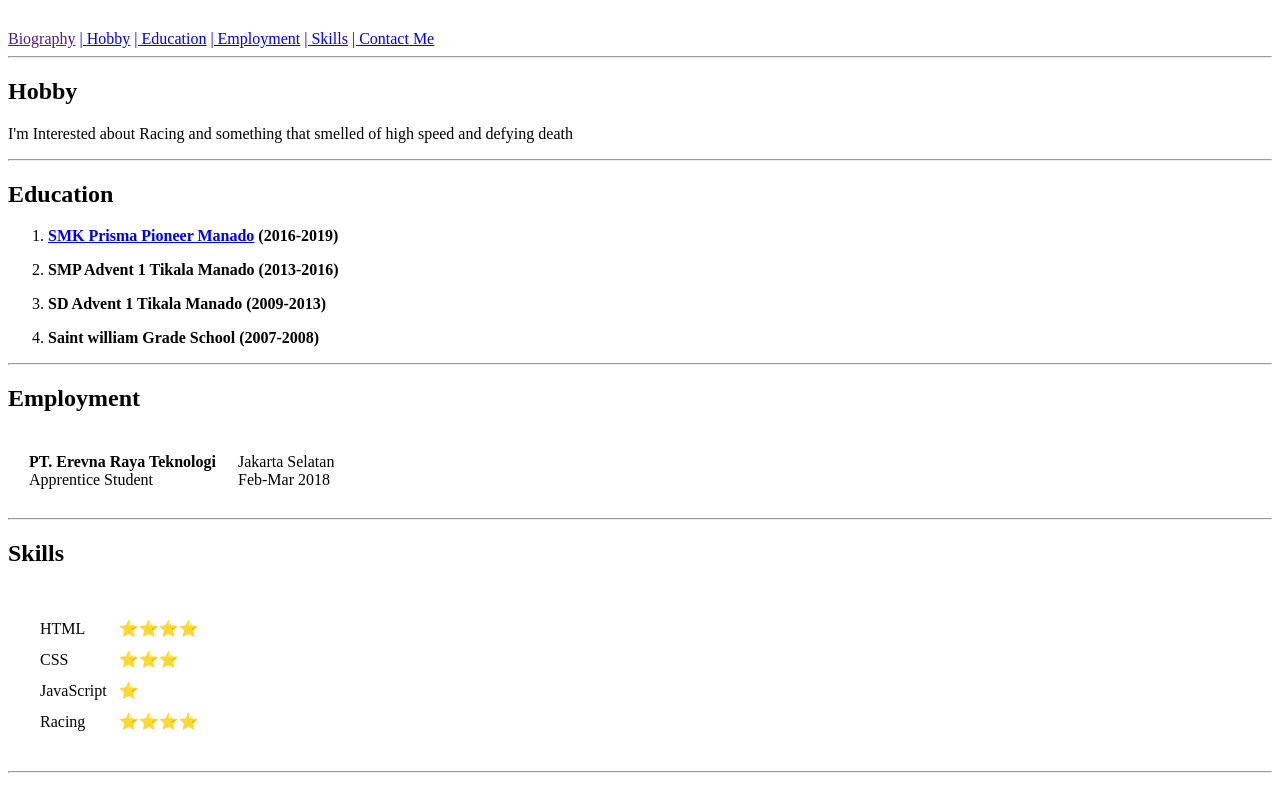
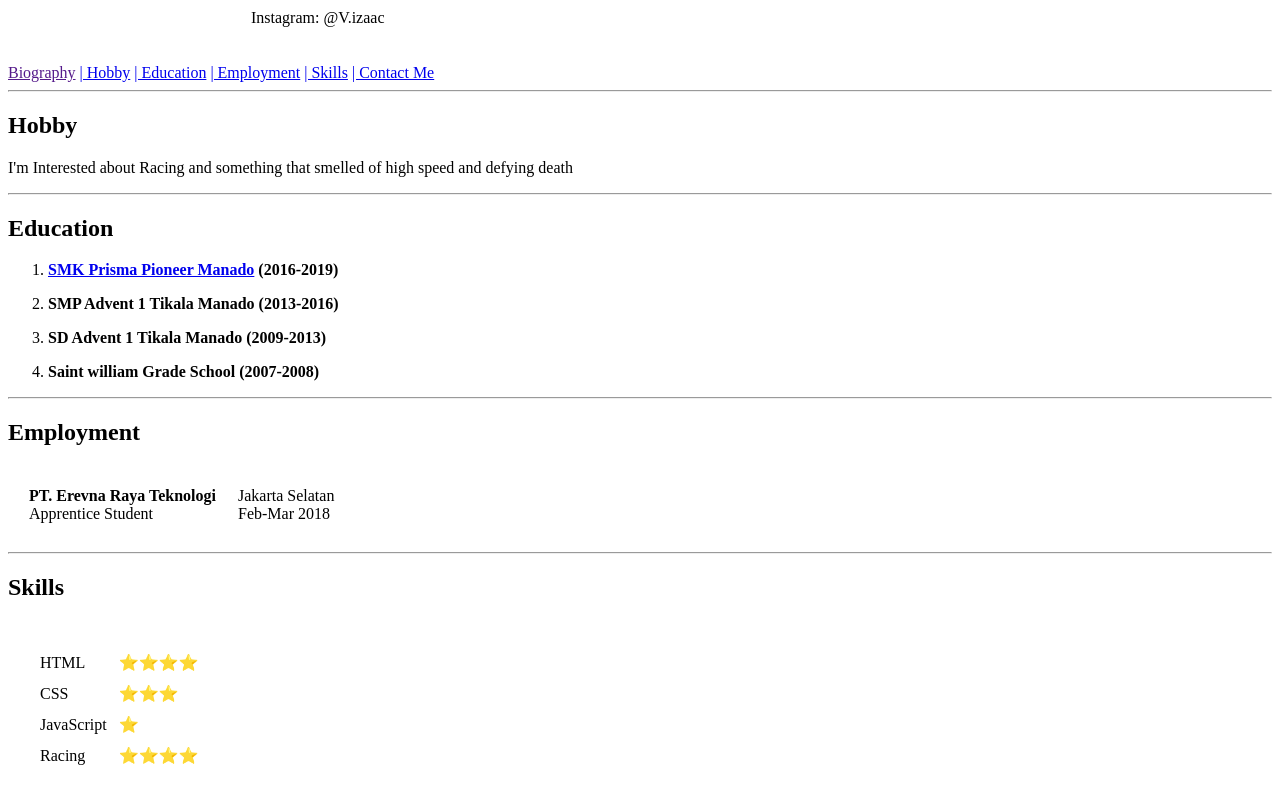
Before and after one commit to vallenizaac/cv, a plain HTML site: page index.html in a window 1280 px wide. Shown: the part 249-1039 px from the top of the page. Drawn offline with Linux system fonts and the light colour scheme.

Commit message:
First Commit

```diff
--- a/index.html
+++ b/index.html
@@ -21,6 +21,7 @@
             <p>Jl.Lansat No.17 Sario Utara, Kelurahan Sario Kotabaru, Manado, Sulawesi Utara</p>
             <p>Email: mr.izaac06@gmail.com</p>
             <p>Phone: +6289671255617</p>
+            <p>Instagram: @V.izaac</p>
         </td>
     </tr>
 </tbody>
```
